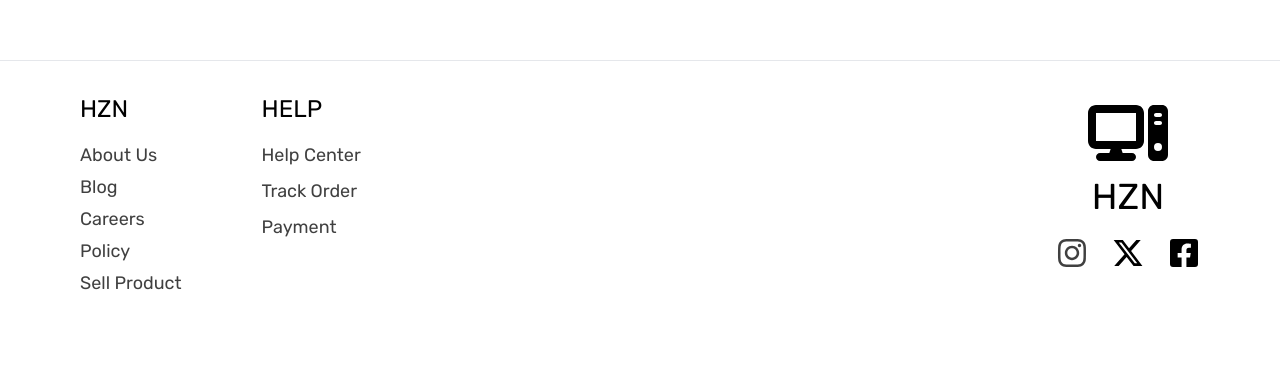
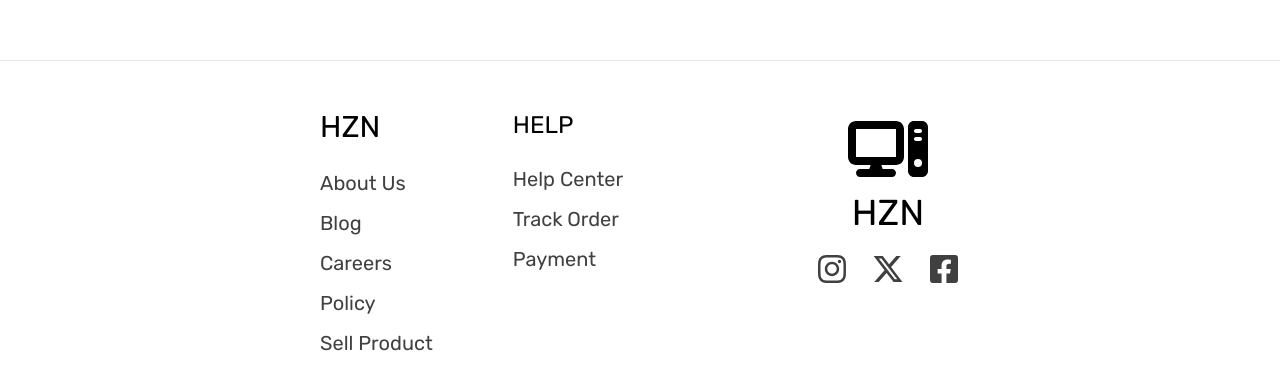
Before and after one commit to randhysatrio/heizenberg-next, a Next.js app: page / in a window 1280 px wide. Shown: the part 860-1249 px from the top of the page. Before the commit the page ends 1189 px from the top, so only its background shows below. Built offline with nearby package versions, Linux system fonts and the light colour scheme; no server answers.

Commit message:
update the janky footer

```diff
--- a/src/app/_components/Footer/index.tsx
+++ b/src/app/_components/Footer/index.tsx
@@ -1,66 +1,69 @@
+import ClickableText from '../UI/ClickableText';
+
 import { FaFacebookSquare, FaInstagram } from 'react-icons/fa';
 import { FaComputer, FaXTwitter } from 'react-icons/fa6';
-import ClickableText from '../UI/ClickableText';
 
 export default function Footer() {
   return (
-    <footer className="flex w-full justify-between gap-6 border-t px-5 py-8 sm:px-20">
+    <footer className="flex w-full justify-between gap-6 border-t px-5 py-8 sm:px-20 lg:px-80 lg:py-12">
       <section className="grid grid-cols-2 gap-6 sm:gap-20">
-        <div className="col-span-1 flex flex-col gap-4">
-          <h3 className="font-rubik-bold text-xl sm:text-2xl">HZN</h3>
+        <div className="col-span-1 flex flex-col gap-4 lg:gap-6">
+          <h3 className="font-rubik-bold text-xl sm:text-2xl lg:text-3xl">
+            HZN
+          </h3>
 
-          <section className="flex w-full flex-col gap-1">
+          <section className="flex w-full flex-col gap-1 lg:gap-3">
             <ClickableText
               whileTap={{ scale: 0.95 }}
-              className="cursor-pointer text-black/75 hover:text-sky-400 sm:text-lg"
+              className="cursor-pointer text-black/75 hover:text-sky-400 sm:text-lg lg:text-xl"
             >
               About Us
             </ClickableText>
             <ClickableText
               whileTap={{ scale: 0.95 }}
-              className="cursor-pointer text-black/75 hover:text-sky-400 sm:text-lg"
+              className="cursor-pointer text-black/75 hover:text-sky-400 sm:text-lg lg:text-xl"
             >
               Blog
             </ClickableText>
             <ClickableText
               whileTap={{ scale: 0.95 }}
-              className="cursor-pointer text-black/75 hover:text-sky-400 sm:text-lg"
+              className="cursor-pointer text-black/75 hover:text-sky-400 sm:text-lg lg:text-xl"
             >
               Careers
             </ClickableText>
             <ClickableText
               whileTap={{ scale: 0.95 }}
-              className="cursor-pointer text-black/75 hover:text-sky-400 sm:text-lg"
+              className="cursor-pointer text-black/75 hover:text-sky-400 sm:text-lg lg:text-xl"
             >
               Policy
             </ClickableText>
             <ClickableText
               whileTap={{ scale: 0.95 }}
-              className="cursor-pointer text-black/75 hover:text-sky-400 sm:text-lg"
+              className="cursor-pointer text-black/75 hover:text-sky-400 sm:text-lg lg:text-xl"
             >
               Sell Product
             </ClickableText>
           </section>
         </div>
-        <div className="col-span-1 flex flex-col gap-4">
+        <div className="col-span-1 flex flex-col gap-4 lg:gap-6">
           <h3 className="font-rubik-bold text-xl sm:text-2xl">HELP</h3>
 
-          <section className="flex w-full flex-col gap-2">
+          <section className="flex w-full flex-col gap-1 lg:gap-3">
             <ClickableText
               whileTap={{ scale: 0.95 }}
-              className="cursor-pointer text-black/75 hover:text-sky-400 sm:text-lg"
+              className="cursor-pointer text-black/75 hover:text-sky-400 sm:text-lg lg:text-xl"
             >
               Help Center
             </ClickableText>
             <ClickableText
               whileTap={{ scale: 0.95 }}
-              className="cursor-pointer text-black/75 hover:text-sky-400 sm:text-lg"
+              className="cursor-pointer text-black/75 hover:text-sky-400 sm:text-lg lg:text-xl"
             >
               Track Order
             </ClickableText>
             <ClickableText
               whileTap={{ scale: 0.95 }}
-              className="cursor-pointer text-black/75 hover:text-sky-400 sm:text-lg"
+              className="cursor-pointer text-black/75 hover:text-sky-400 sm:text-lg lg:text-xl"
             >
               Payment
             </ClickableText>
@@ -74,9 +77,9 @@ export default function Footer() {
           <h2 className="font-rubik-bold text-2xl sm:text-4xl">HZN</h2>
         </div>
         <div className="flex items-center gap-4 sm:gap-6">
-          <FaInstagram className="h-6 w-6 text-black/75 hover:text-sky-400 sm:h-8 sm:w-8" />
-          <FaXTwitter className="h-6 w-6 sm:h-8 sm:w-8" />
-          <FaFacebookSquare className="h-6 w-6 sm:h-8 sm:w-8" />
+          <FaInstagram className="h-6 w-6 cursor-pointer text-black/75 hover:text-sky-400 sm:h-8 sm:w-8" />
+          <FaXTwitter className="h-6 w-6 cursor-pointer text-black/75 hover:text-sky-400 sm:h-8 sm:w-8" />
+          <FaFacebookSquare className="h-6 w-6 cursor-pointer text-black/75 hover:text-sky-400 sm:h-8 sm:w-8" />
         </div>
       </section>
     </footer>
```
